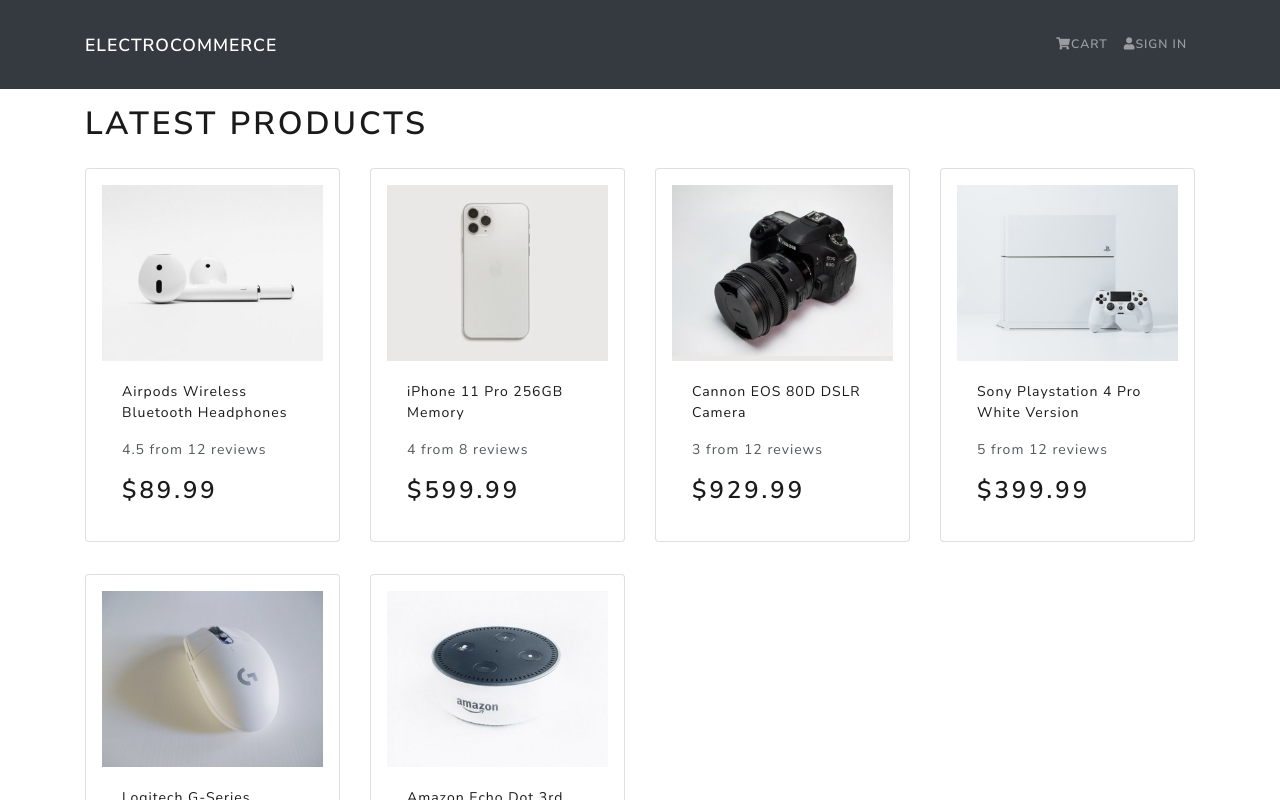
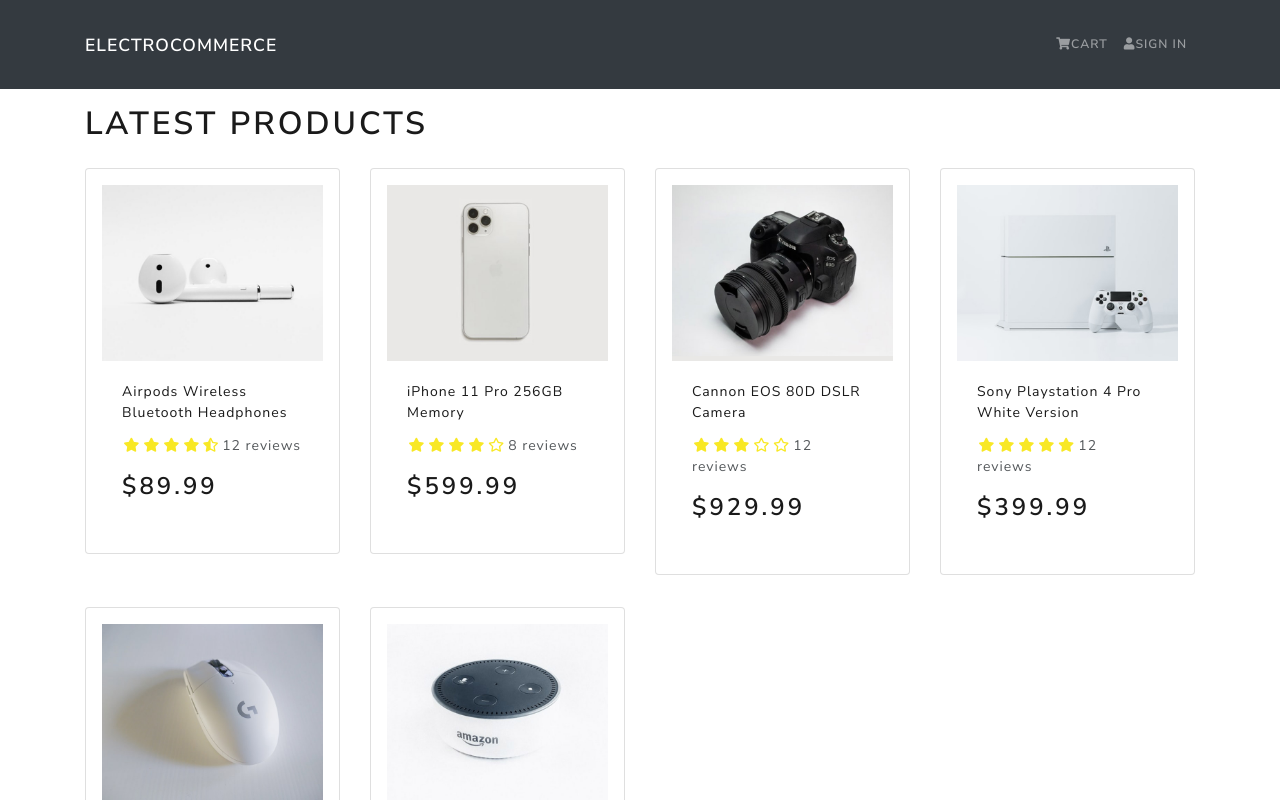
Before and after one commit to HariBhandari07/electrocommerce, a React (Create React App) app in the folder client/: page / in a window 1280 px wide. Shown: the top 800 px of the page. Built offline with nearby package versions, Linux system fonts and the light colour scheme.

Commit message:
Ratings implemented

```diff
--- a/client/src/components/Footer.js
+++ b/client/src/components/Footer.js
@@ -1,5 +1,4 @@
 import React from 'react'
-import PropTypes from 'prop-types'
 import { Container, Row, Col } from 'react-bootstrap'
 
 const Footer = props => {
@@ -16,6 +15,4 @@
     )
 }
 
-Footer.propTypes = {}
-
 export default Footer
--- a/client/src/components/Header.js
+++ b/client/src/components/Header.js
@@ -1,5 +1,4 @@
 import React from 'react'
-import PropTypes from 'prop-types'
 import { Container, Navbar, Nav } from 'react-bootstrap'
 
 const Header = props => {
@@ -21,6 +20,4 @@
     )
 }
 
-Header.propTypes = {}
-
 export default Header
--- a/client/src/components/Product.js
+++ b/client/src/components/Product.js
@@ -1,5 +1,6 @@
 import React from 'react'
 import { Card } from 'react-bootstrap'
+import Rating from './Rating'
 
 const Product = ({ product }) => {
     return (
@@ -14,9 +15,7 @@
                     </Card.Title>
                 </a>
                 <Card.Text as='div'>
-                    <div className='my-3'>
-                        {product.rating} from {product.numReviews} reviews
-                    </div>
+                    <Rating value={product.rating} text={`${product.numReviews} reviews`} />
                 </Card.Text>
                 <Card.Text as='h3'>
                     ${product.price}
--- /dev/null
+++ b/client/src/components/Rating.js
@@ -0,0 +1,72 @@
+import React from 'react'
+import PropTypes from 'prop-types'
+
+const Rating = ({ value, text, color }) => {
+    return (
+        <div className='rating'>
+            <span>
+                <i style={{ color }}
+                   className={
+                       value >= 1
+                           ? 'fas fa-star'
+                           : value >= 0.5
+                           ? 'fas fa-star-half-alt'
+                           : 'far fa-star'
+                   }></i>
+            </span>
+            <span>
+                <i style={{ color }}
+                   className={
+                       value >= 2
+                           ? 'fas fa-star'
+                           : value >= 1.5
+                           ? 'fas fa-star-half-alt'
+                           : 'far fa-star'
+                   }></i>
+            </span>
+            <span>
+                <i style={{ color }}
+                   className={
+                       value >= 3
+                           ? 'fas fa-star'
+                           : value >= 2.5
+                           ? 'fas fa-star-half-alt'
+                           : 'far fa-star'
+                   }></i>
+            </span>
+            <span>
+                <i style={{ color }}
+                   className={
+                       value >= 4
+                           ? 'fas fa-star'
+                           : value >= 3.5
+                           ? 'fas fa-star-half-alt'
+                           : 'far fa-star'
+                   }></i>
+            </span>
+            <span>
+                <i style={{ color }}
+                   className={
+                       value >= 5
+                           ? 'fas fa-star'
+                           : value >= 4.5
+                           ? 'fas fa-star-half-alt'
+                           : 'far fa-star'
+                   }></i>
+            </span>
+            <span>{text && text}</span>
+        </div>
+    )
+}
+
+Rating.defaultProps = {
+    color: '#f8e825'
+}
+
+Rating.propTypes = {
+    value: PropTypes.number.isRequired,
+    text: PropTypes.string.isRequired,
+    color: PropTypes.string.isRequired
+}
+
+export default Rating
--- a/client/src/index.css
+++ b/client/src/index.css
@@ -1,3 +1,11 @@
 main {
     min-height: 85vh;
 }
+
+h3 {
+    padding: 1rem 0;
+}
+
+.rating span {
+    margin: 0.1rem;
+}
--- a/client/src/screens/HomeScreen.js
+++ b/client/src/screens/HomeScreen.js
@@ -8,7 +8,7 @@
         <>
             <h1>Latest Products</h1>
             <Row>
-                {products.map(product => <Col sm={12} md={6} lg={5} xl={3}>
+                {products.map(product => <Col key={product._id} sm={12} md={6} lg={5} xl={3}>
                     <Product product={product} />
                 </Col>)}
             </Row>
```
